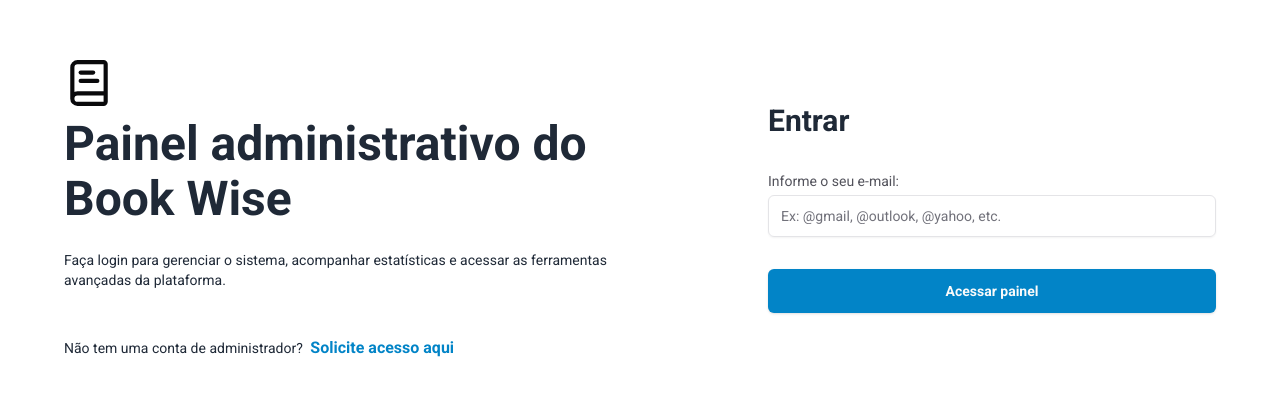
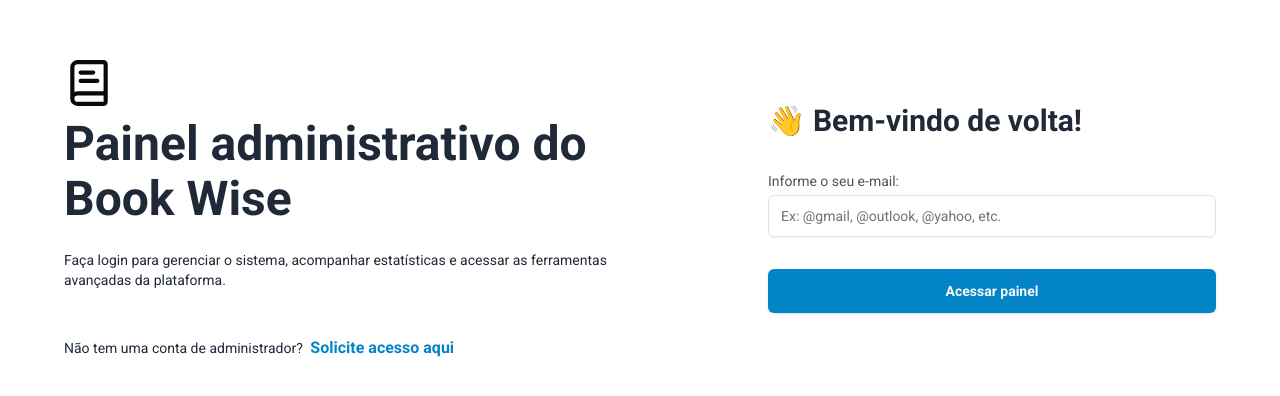
Before and after one commit to G-Villarinho/book-wise, a React (Vite) app in the folder web/book-wise-admin/: page /sign-in in a window 1280 px wide. Shown: the part 192-588 px from the top of the page. Built offline with nearby package versions, Linux system fonts and the light colour scheme.

Commit message:
feat: enhance sign-in page styles for dark mode; update welcome message

```diff
--- a/web/book-wise-admin/src/pages/auth/sign-in.tsx
+++ b/web/book-wise-admin/src/pages/auth/sign-in.tsx
@@ -57,14 +57,14 @@
           <div className="grid md:grid-cols-2 items-center gap-10 max-w-6xl max-md:max-w-md w-full">
             <div>
               <BookText size={50} className="mb-2" />
-              <h2 className="lg:text-5xl text-3xl font-extrabold lg:leading-[55px] text-gray-800">
+              <h2 className="lg:text-5xl text-3xl font-extrabold lg:leading-[55px] text-gray-800 dark:text-white">
                 Painel administrativo do Book Wise
               </h2>
-              <p className="text-sm mt-6 text-gray-800">
+              <p className="text-sm mt-6 text-gray-800 dark:text-gray-400">
                 Faça login para gerenciar o sistema, acompanhar estatísticas e
                 acessar as ferramentas avançadas da plataforma.
               </p>
-              <p className="text-sm mt-12 text-gray-800">
+              <p className="text-sm mt-12 text-gray-800 dark:text-gray-400">
                 Não tem uma conta de administrador?{" "}
                 <a
                   href="#"
@@ -79,8 +79,8 @@
               className="max-w-md md:ml-auto w-full"
               onSubmit={handleSubmit(handleAuthenticate)}
             >
-              <h3 className="text-gray-800 text-3xl font-extrabold mb-8">
-                Entrar
+              <h3 className="text-gray-800 dark:text-white text-3xl font-extrabold mb-8">
+                👋 Bem-vindo de volta!
               </h3>
 
               <div className="space-y-4">
```
